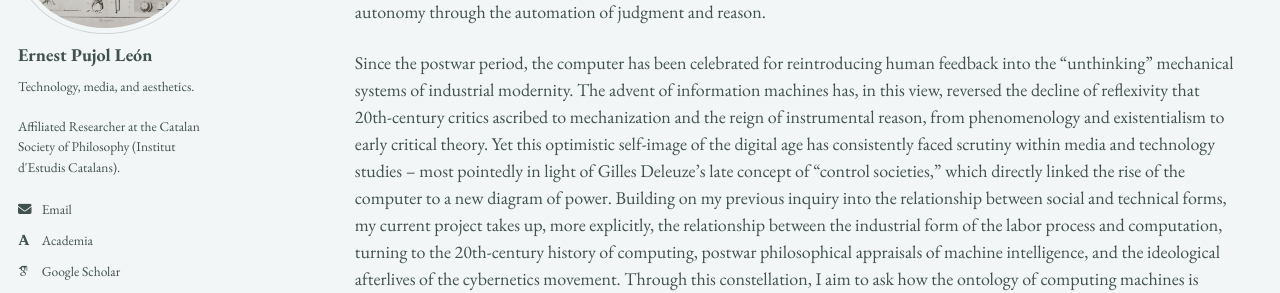
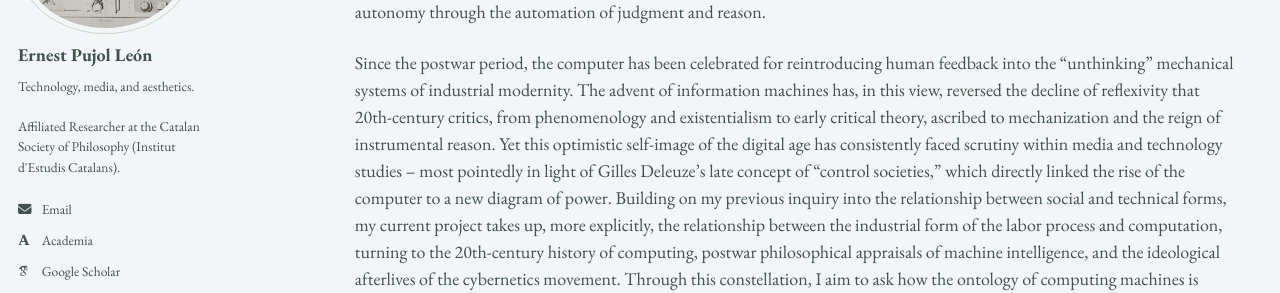
Before and after one commit to epujol90/epujol90.github.io, a Jekyll site: the page built from _pages/research.md, in a window 1280 px wide and 900 px high, scrolled down 1560 px. Shown: the part 209-502 px from the top of the window. Built offline with Jekyll 4.4.1, drawn with Linux system fonts in a browser that asks for light colours; some web fonts are replaced; a script bundle is joined from its source files by our own code; library files that are not in the unit come from our copies; some of the changed text lies outside the part shown.

```diff
--- a/_pages/research.md
+++ b/_pages/research.md
@@ -27,7 +27,7 @@ My doctoral work centered on the _longue durée_ of industrial modernity and wha
 
 As I revise this work into a monograph, my ongoing research traces how the core dynamic of subsumption has steered the course of the information age and is reasserting itself in the contemporary AI project -- especially in its claim to expand human autonomy through the automation of judgment and reason.
 
-Since the postwar period, the computer has been celebrated for reintroducing human feedback into the "unthinking" mechanical systems of industrial modernity. The advent of information machines has, in this view, reversed the decline of reflexivity that 20th-century critics ascribed to mechanization and the reign of instrumental reason, from phenomenology and existentialism to early critical theory. Yet this optimistic self-image of the digital age has consistently faced scrutiny within media and technology studies -- most pointedly in light of Gilles Deleuze's late concept of “control societies," which directly linked the rise of the computer to a new diagram of power. Building on my previous inquiry into the relationship between social and technical forms, my current project takes up, more explicitly, the relationship between the industrial form of the labor process and computation, turning to the 20th-century history of computing, postwar philosophical appraisals of machine intelligence, and the ideological afterlives of the cybernetics movement. Through this constellation, I aim to ask how the ontology of computing machines is bound up with the sociality of capitalist life, and whether the socialized intelligence they harness truly foretells its overcoming.
+Since the postwar period, the computer has been celebrated for reintroducing human feedback into the "unthinking" mechanical systems of industrial modernity. The advent of information machines has, in this view, reversed the decline of reflexivity that 20th-century critics, from phenomenology and existentialism to early critical theory, ascribed to mechanization and the reign of instrumental reason. Yet this optimistic self-image of the digital age has consistently faced scrutiny within media and technology studies -- most pointedly in light of Gilles Deleuze's late concept of “control societies," which directly linked the rise of the computer to a new diagram of power. Building on my previous inquiry into the relationship between social and technical forms, my current project takes up, more explicitly, the relationship between the industrial form of the labor process and computation, turning to the 20th-century history of computing, postwar philosophical appraisals of machine intelligence, and the ideological afterlives of the cybernetics movement. Through this constellation, I aim to ask how the ontology of computing machines is bound up with the sociality of capitalist life, and whether the socialized intelligence they harness truly foretells its overcoming.
 <br>
 <br>
 
```
